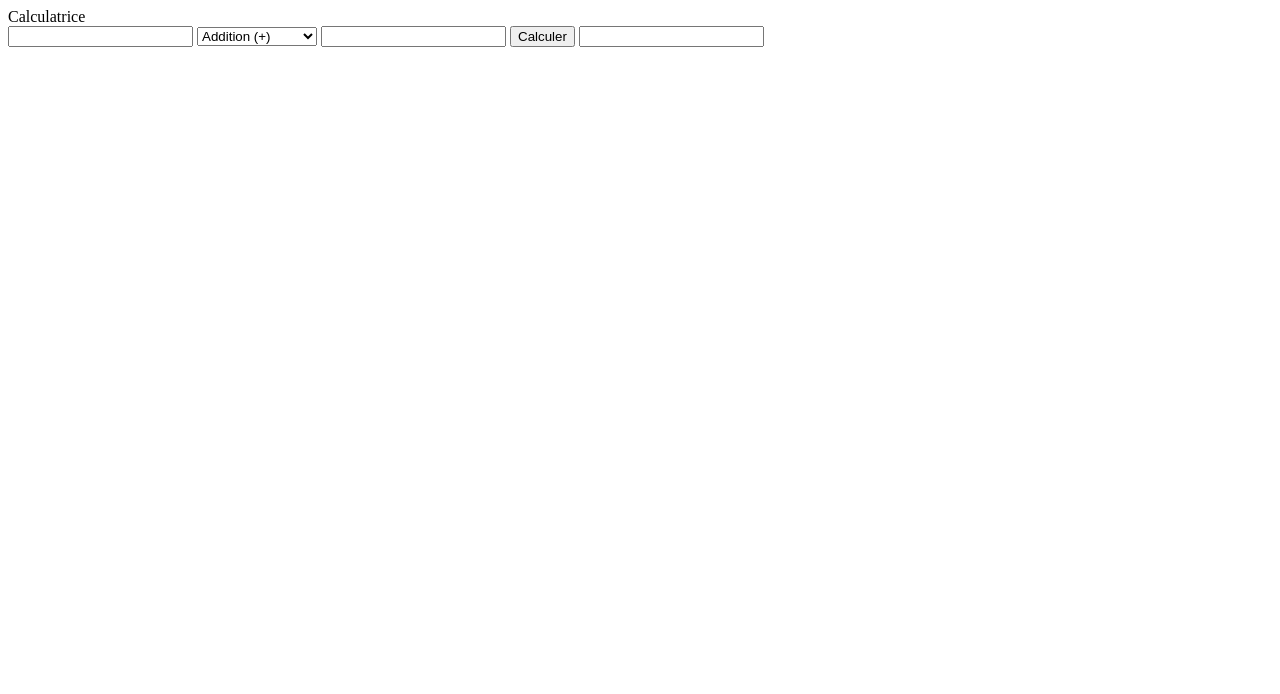
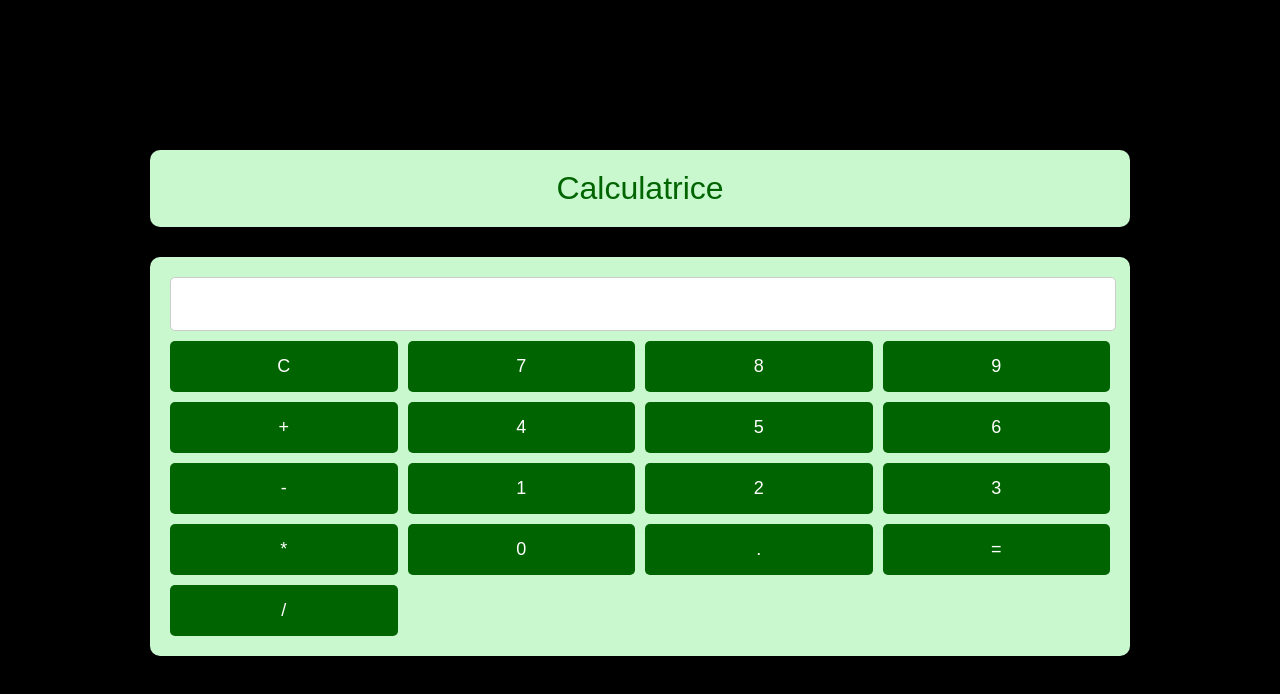
Before and after one commit to ndouadi/calculatrice-appweb, a plain HTML site: page index.html in a window 1280 px wide. Drawn offline with Linux system fonts and the light colour scheme.

Commit message:
ajout de code index, script et style

```diff
--- a/assets/script.js
+++ b/assets/script.js
@@ -0,0 +1,17 @@
+let afficher = document.getElementById('afficher');
+
+function calculer(value) {
+    afficher.value += value;
+}
+
+function effacer() {
+    afficher.value = '';
+}
+
+function resultat() {
+    try {
+        afficher.value = eval(afficher.value);
+    } catch (error) {
+        afficher.value = 'Erreur';
+    }
+}
--- a/assets/style.css
+++ b/assets/style.css
@@ -0,0 +1,59 @@
+body {
+    display: flexbox ;
+    justify-content: center;
+    align-items: normal;
+    height: 100vh;
+    margin: 150px;
+    font-family: Arial, sans-serif;
+    background-color: #000000;
+}
+
+header{
+    text-align: center;
+    font-size: xx-large;
+    color: darkgreen;
+    font-family: Arial, Helvetica, sans-serif;
+    background-color: #c9f8cf;
+    border-radius: 10px;
+    box-shadow: 0 0 10px rgba(0,0,0,0.1);
+    padding: 20px;
+    margin-bottom: 30px;
+}
+
+.calculatrice {
+    background-color: #c9f8cf;
+    border-radius: 10px;
+    box-shadow: 0 0 10px rgba(0,0,0,0.1);
+    padding: 20px;
+}
+
+#afficher {
+    width: 100%;
+    height: 50px;
+    font-size: 24px;
+    text-align: right;
+    margin-bottom: 10px;
+    border: 1px solid #ccc;
+    border-radius: 5px;
+}
+
+.click {
+    display: grid;
+    grid-template-columns: repeat(4, 1fr);
+    gap: 10px;
+}
+
+button {
+    padding: 15px;
+    color: white;
+    font-size: 18px;
+    border: none;
+    border-radius: 5px;
+    cursor: pointer;
+    background-color: darkgreen;
+    transition: background-color 0.3s;
+}
+
+button:hover {
+    background-color: #ff0b0b;
+}
--- a/index.html
+++ b/index.html
@@ -4,27 +4,35 @@
 <head>
     <meta charset="UTF-8">
     <meta name="viewport" content="width=device-width, initial-scale=1.0">
+    <link rel="stylesheet" href="assets/style.css">
     <title>Calculatrice Simple</title>
 </head>
 
 <body>
-    <form id="calculatrice">Calculatrice</form>
-    <input type="number" id="number1" name="number1" required>
-    <label for="operation"></label>
-    <select id="operation" name="operation" required>
-        <option value="addition">Addition (+)</option>
-        <option value="subtraction">Soustraction (-)</option>
-        <option value="multiplication">Multiplication (×)</option>
-        <option value="division">Division (÷)</option>
-    </select>
-    <input type="number" id="number1" name="number1" required>
+    <header><div id="titre">Calculatrice</div></header>
 
-
-
-
-    <button type="button" onclick="calculate()">Calculer</button>
-    <input type="result" id="resultat" name="resultat" required>
-    </form>
+    <div class="calculatrice">
+        <input type="text" id="afficher" readonly>
+        <div class="click">
+            <button onclick="effacer('c')">C</button>
+            <button onclick="calculer('7')">7</button>
+            <button onclick="calculer('8')">8</button>
+            <button onclick="calculer('9')">9</button>
+            <button onclick="calculer('+')">+</button>
+            <button onclick="calculer('4')">4</button>
+            <button onclick="calculer('5')">5</button>
+            <button onclick="calculer('6')">6</button>
+            <button onclick="calculer('-')">-</button>
+            <button onclick="calculer('1')">1</button>
+            <button onclick="calculer('2')">2</button>
+            <button onclick="calculer('3')">3</button>
+            <button onclick="calculer('*')">*</button>
+            <button onclick="calculer('0')">0</button>
+            <button onclick="calculer('.')">.</button>
+            <button onclick="resultat('=')">=</button>
+            <button onclick="calculer('/')">/</button>
+        </div>
+    </div>
 </body>
-
+<script src="assets/script.js"></script>
 </html>
```
